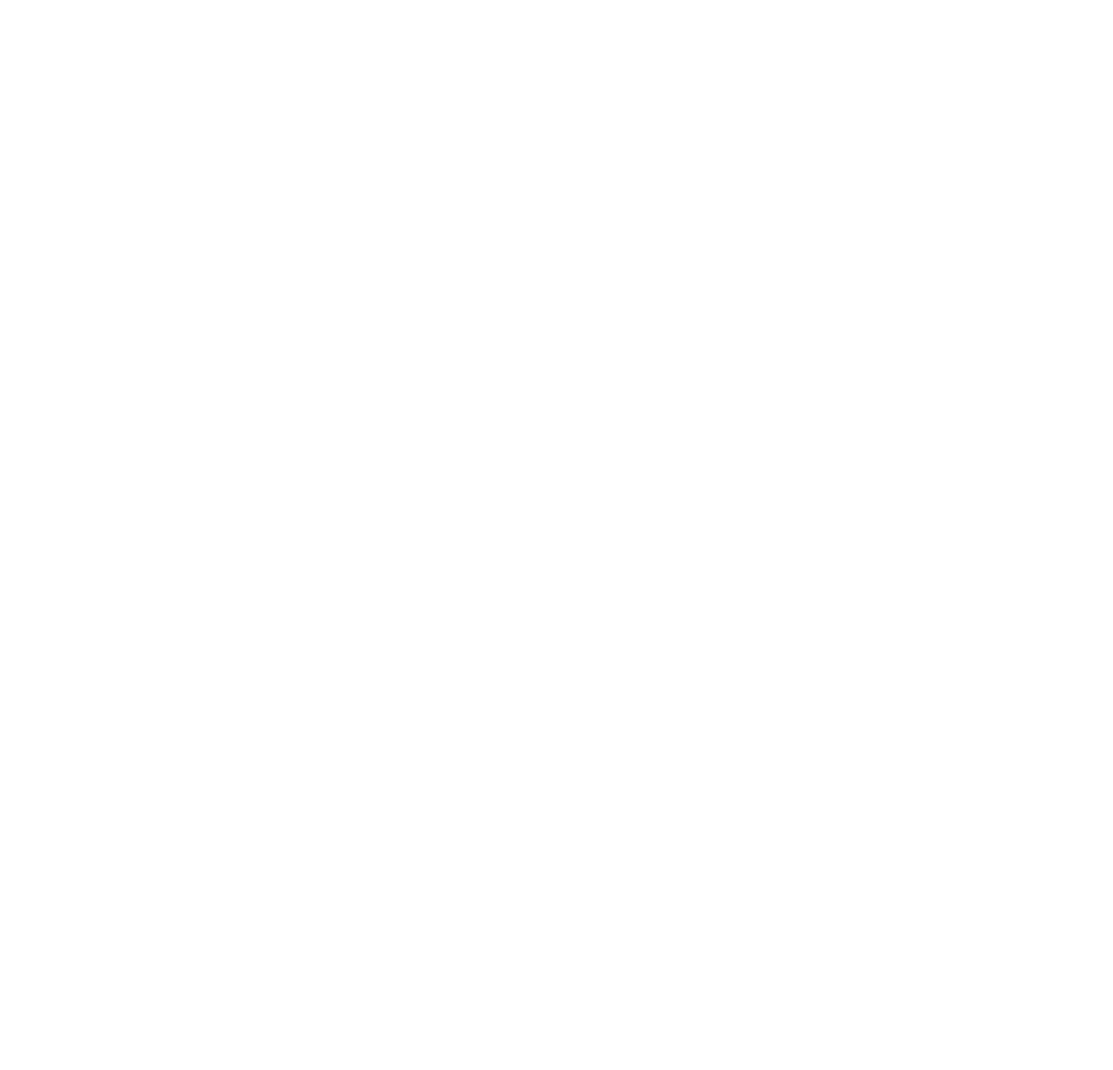
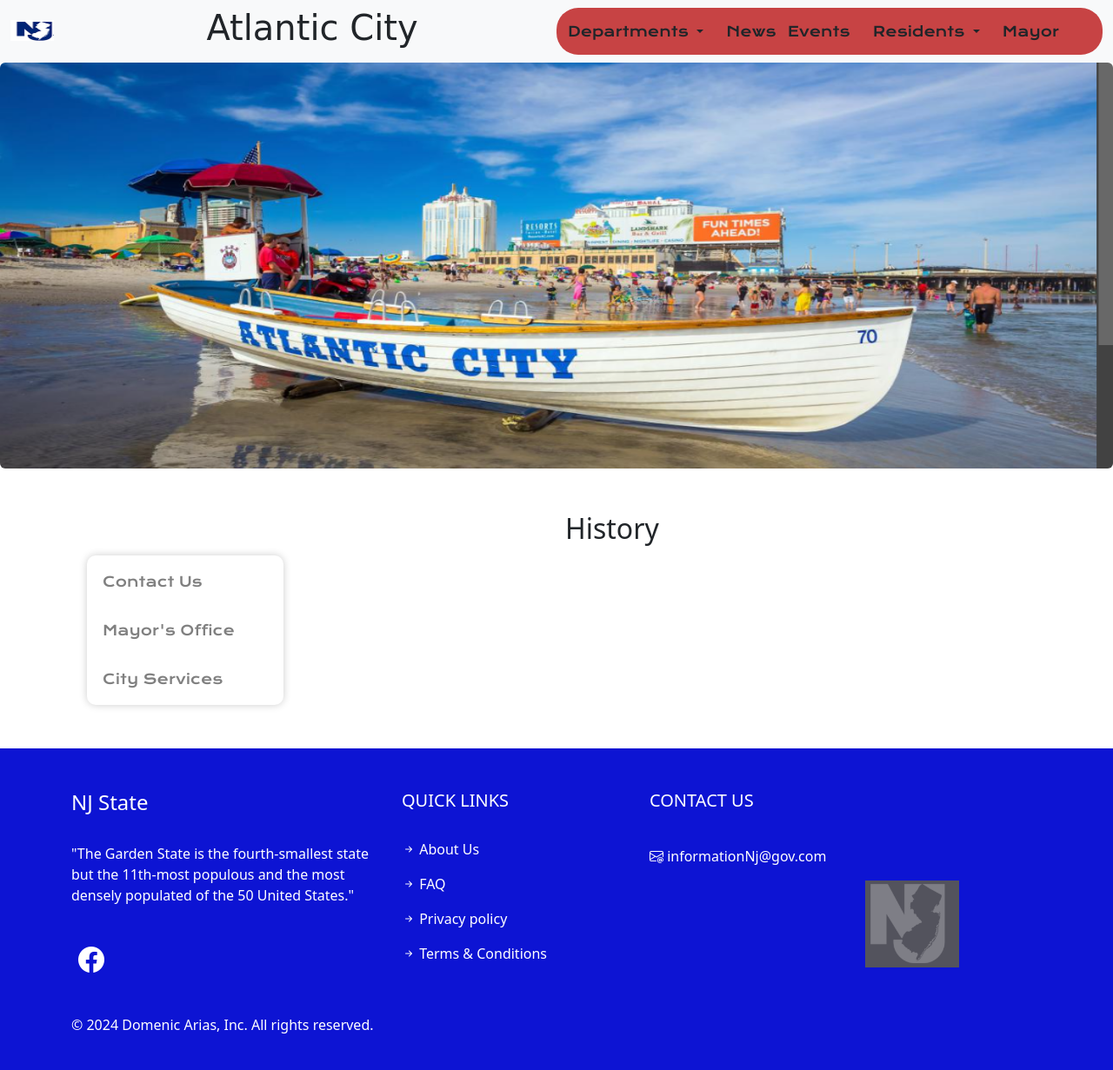
Before and after one commit to domenic21/NJ-STATE-PAGE, a plain HTML site: page pages/atlantic.html in a window 1280 px wide. Shown: the whole page at 87% size. Before the commit the page ends 800 px from the top, so only its background shows below. Drawn offline with nearby package versions, Linux system fonts and the light colour scheme; files that its build step writes are made by us from their sources; a web font is replaced by a local one.

Commit message:
adding city page

```diff
--- a/pages/atlantic.html
+++ b/pages/atlantic.html
@@ -1,12 +1,168 @@
 <!DOCTYPE html>
 <html lang="en">
+
 <head>
-    <meta charset="UTF-8">
-    <meta name="viewport" content="width=device-width, initial-scale=1.0">
-    <title>Atlantic City</title>
+    <meta charset="UTF-8" />
+    <meta name="viewport" content="width=device-width, initial-scale=1.0" />
+    <link rel="stylesheet" href="./style.css">
+    <!-- icons and bootsrap -->
+    <link rel="stylesheet" href="https://cdn.jsdelivr.net/npm/bootstrap-icons@1.11.2/font/bootstrap-icons.min.css">
+    <link href="https://cdn.jsdelivr.net/npm/bootstrap@5.3.2/dist/css/bootstrap.min.css" rel="stylesheet"
+        integrity="sha384-T3c6CoIi6uLrA9TneNEoa7RxnatzjcDSCmG1MXxSR1GAsXEV/Dwwykc2MPK8M2HN" crossorigin="anonymous" />
+    <!-- link css pages specific -->
+    <link rel="stylesheet" href="./pageStyle.css">
+    <title>New Jersey State Official</title>
 </head>
+
 <body>
 
+    <!-- navbar -->
+    <!-- tittle -->
+    <nav class="navbar bg-body-tertiary">
+        <div class="container-fluid">
+            <a class="navbar-brand" href="#">
+                <img src="../assets/nj.png" alt="Logo" width="50" height="24" class="d-inline-block align-text-top">
 
+            </a>
+            <h1>Atlantic City</h1>
+            <!-- menu bar -->
+            <div class="navbar"
+                style="width: 50%; height: 100%; background: rgba(183.16, 7.17, 7.17, 0.75); border-radius: 25px ; ">
+                <div class="dropdown-center">
+                    <button class=" btn dropdown-toggle " type="button" data-bs-toggle="dropdown" aria-expanded="false">
+                        Departments
+                    </button>
+                    <ul class="dropdown-menu">
+                        <li><a class="dropdown-item" href="../index.html">New Jersey State</a></li>
+                        <li><a class="dropdown-item" href="#">Attorney General</a></li>
+                        <li><a class="dropdown-item" href="#">All deparments</a></li>
+                    </ul>
+                </div>
+                <div>
+
+                    News
+
+                </div>
+                <div>
+
+                    Events
+                </div>
+                <div class="dropdown-center">
+                    <button class="btn dropdown-toggle" type="button" data-bs-toggle="dropdown" aria-expanded="false">
+                        Residents
+                    </button>
+                    <ul class="dropdown-menu">
+                        <li><a class="dropdown-item" href="#">Libraries</a></li>
+                        <li><a class="dropdown-item" href="#">Health services</a></li>
+                        <li><a class="dropdown-item" href="../contact.html">Contact Us</a></li>
+                    </ul>
+                </div>
+                <div style="padding-right: 50px;">
+
+                    Mayor
+
+                </div>
+
+
+            </div>
+        </div>
+
+    </nav>
+    <!-- end navbar -->
+    <section>
+        <div class="image-container">
+            <img style="width: 100%; height: 467px; border-radius: 6px" src="../assets/atlantic.png" />
+        </div>
+    </section>
+
+    <div class="grid-Container ">
+        <article>
+            <div class="vstack gap-3">
+                <div class="p-2"><a href="../contact.html">Contact Us</a></div>
+                <div class="p-2"><a href="">Mayor's Office</a></div>
+                <div class="p-2"><a href="">City Services</a></div>
+            </div>
+        </article>
+        <div><h2>History</h2></div>
+    </div>
+
+
+
+
+
+
+
+
+
+
+
+
+
+
+    <!-- footer -->
+    <footer class="footer  ">
+        <div class="container  py-4 ">
+            <div class="row py-4 ">
+                <div class="col-lg-4">
+                    <h4>NJ State </h4>
+                    <p class="py-4">
+                        "The Garden State is the fourth-smallest state but the 11th-most populous and the most densely
+                        populated
+                        of the 50 United States."
+
+                    </p>
+                    <section class="social">
+                        <ul class="list-unstyled d-flex">
+                            <!-- open link other tab -->
+                            <a class="social bi bi-facebook px-2" href="https://www.facebook.com/NJGov/"
+                                target="_blank"></a>
+
+                        </ul>
+                    </section>
+
+                </div>
+                <div class="col-lh-3 0ffset col-md-3 col-sm-4 col-11 mb-2">
+                    <h5 class="pb-4 d-sm-block">QUICK LINKS</h5>
+                    <p class="link"> <span> <i class="bi bi-arrow-right-short"></i> About Us</span></p>
+                    <p class="link"> <span> <i class="bi bi-arrow-right-short"></i> FAQ</span></p>
+                    <p class="link"> <span> <i class="bi bi-arrow-right-short"></i> Privacy policy</span></p>
+                    <p class="link"> <span> <i class="bi bi-arrow-right-short"></i> Terms & Conditions </span></p>
+
+                </div>
+                <div class="col-lg-4">
+                    <h5 class="pb-4 d-sm-block"> CONTACT US</h5>
+                    <p class=" pt-2"><span> <i class="bi bi-envelope-at"></i> informationNj@gov.com </span>
+                    </p>
+                    <!-- FLOAT PROPERTY ELEMENT -->
+                    <img style="float: right; " height="100px" src="../assets/greyNJ.png" alt="logo">
+
+
+
+                </div>
+
+
+
+
+
+            </div>
+            <p>© 2024 Domenic Arias, Inc. All rights reserved.</p>
+
+
+        </div>
+
+
+
+
+    </footer>
+
+
+
+
+
+
+    <script src="https://cdn.jsdelivr.net/npm/bootstrap@5.3.2/dist/js/bootstrap.bundle.min.js"
+        integrity="sha384-C6RzsynM9kWDrMNeT87bh95OGNyZPhcTNXj1NW7RuBCsyN/o0jlpcV8Qyq46cDfL"
+        crossorigin="anonymous"></script>
 </body>
+
 </html>
--- /dev/null
+++ b/pages/pageStyle.css
@@ -0,0 +1,59 @@
+
+  @import url('https://fonts.googleapis.com/css2?family=Island+Moments&display=swap');
+
+  @import url('https://fonts.googleapis.com/css2?family=Krona+One&display=swap');
+
+
+
+nav{
+    display: grid;
+    grid-template-columns: 1fr 1fr;
+    font-weight: 400;
+    font-family: 'Krona One', sans-serif;
+
+}
+
+h1{
+    font-family: 'Island Moments', cursive;
+    font-weight: 400;
+}
+
+.navbar{
+    display: flex;
+    justify-content: space-between;
+    align-items: center;
+    background-color: #fff;
+
+}
+
+article{
+    display: flex;
+    justify-content: space-between;
+    align-items: center;
+    background-color: #fff;
+    padding: 10px;
+    margin-top: 50px;
+    border-radius: 10px;
+    box-shadow: 0 0 10px rgba(0,0,0,0.2);
+    width: 226px;
+    margin-left: 50px;
+
+
+}
+
+a{
+    text-decoration: none;
+    font-family: 'Krona One', sans-serif;
+    font-weight: 400;
+    color: grey;
+}
+
+.grid-Container{
+    display: grid;
+    grid-template-columns: 1fr 1fr;
+    gap: 20px;
+    margin-left: 50px;
+    margin-right: 50px;
+    margin-top: 50px;
+    margin-bottom: 50px;
+}
```
Also changed, not shown: style.css (+6 -4 lines), contact.html (added).
